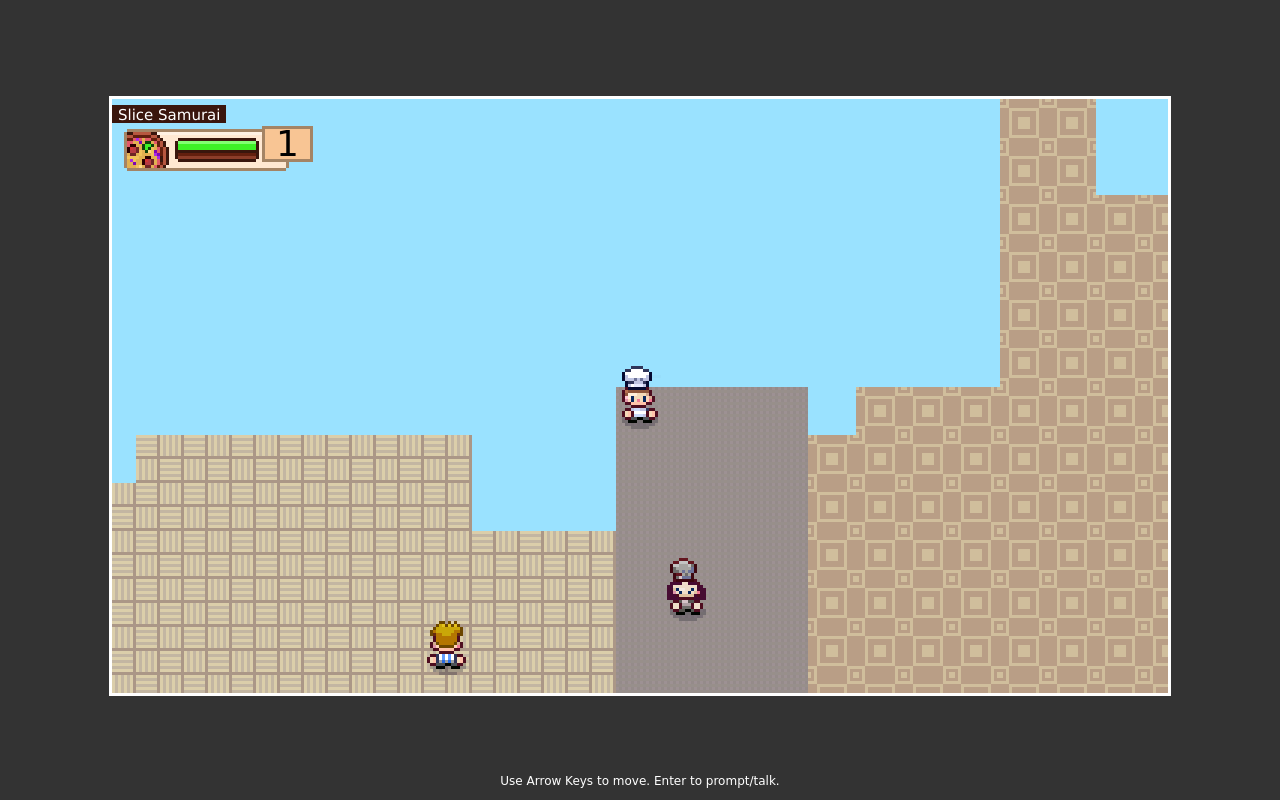
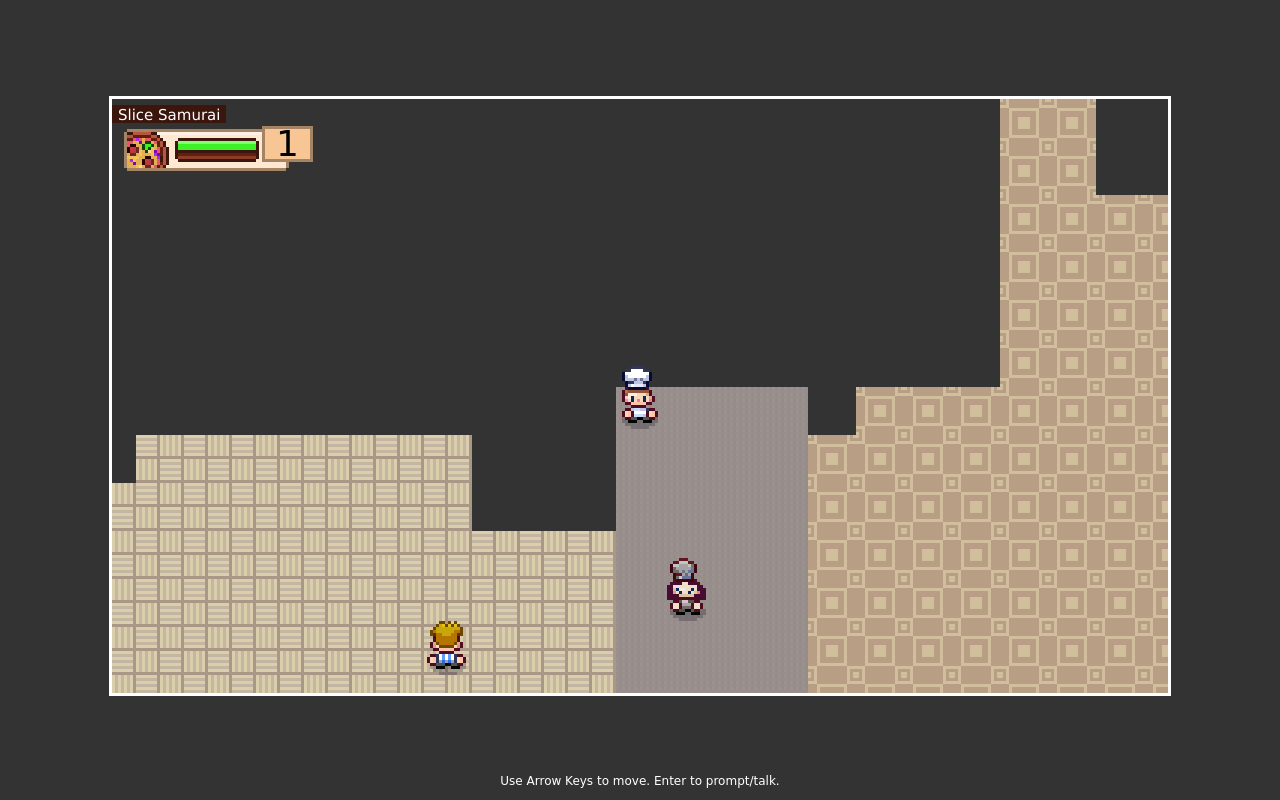
Before and after one commit to Jacobkmiller/Agate-Valley, a plain HTML site: page index.html in a window 1280 px wide. Drawn offline with Linux system fonts and the light colour scheme; a web font is replaced by a local one.

Commit message:
feat: change background to gray

```diff
--- a/styles/global.css
+++ b/styles/global.css
@@ -30,7 +30,7 @@ body {
 
 .game-container {
   position: relative;
-  background: #9ae2ff;
+  background: #333;
   width: 352px;
   height: 198px;
   margin: 0 auto;
```
